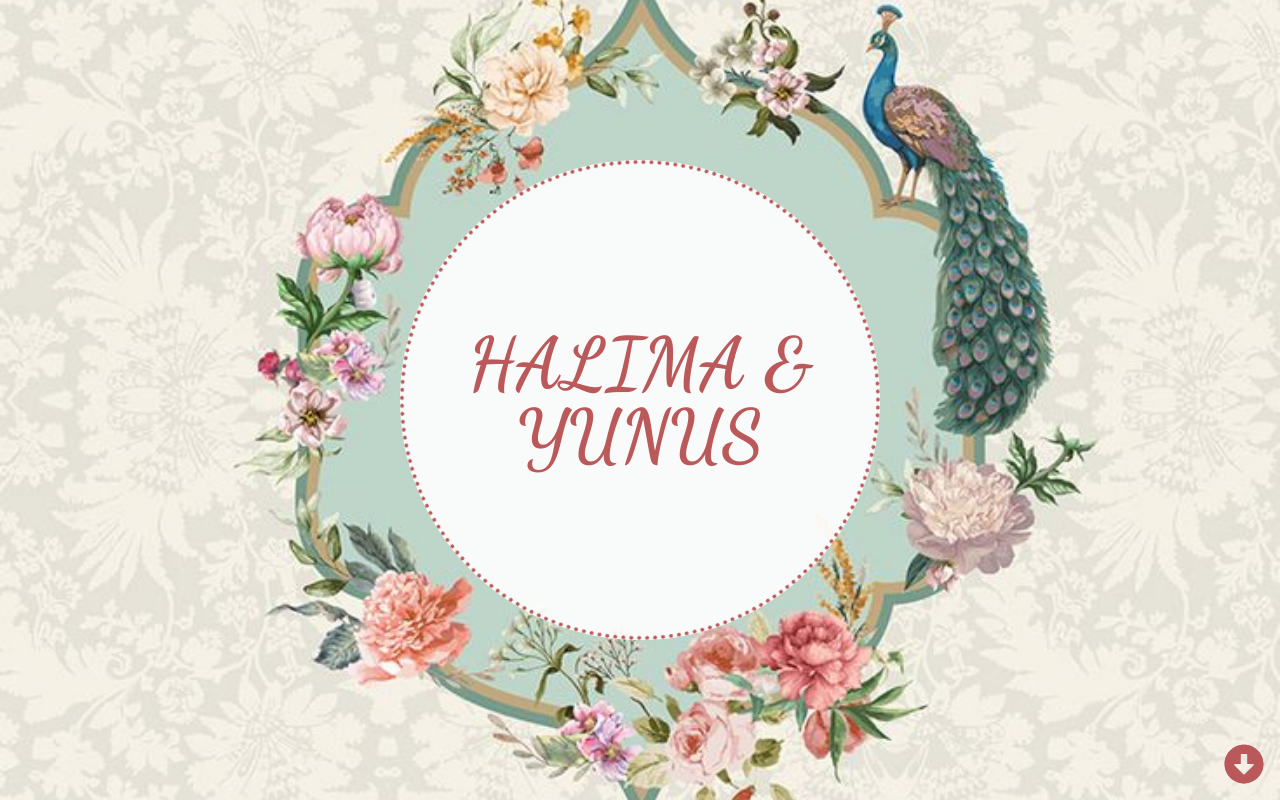
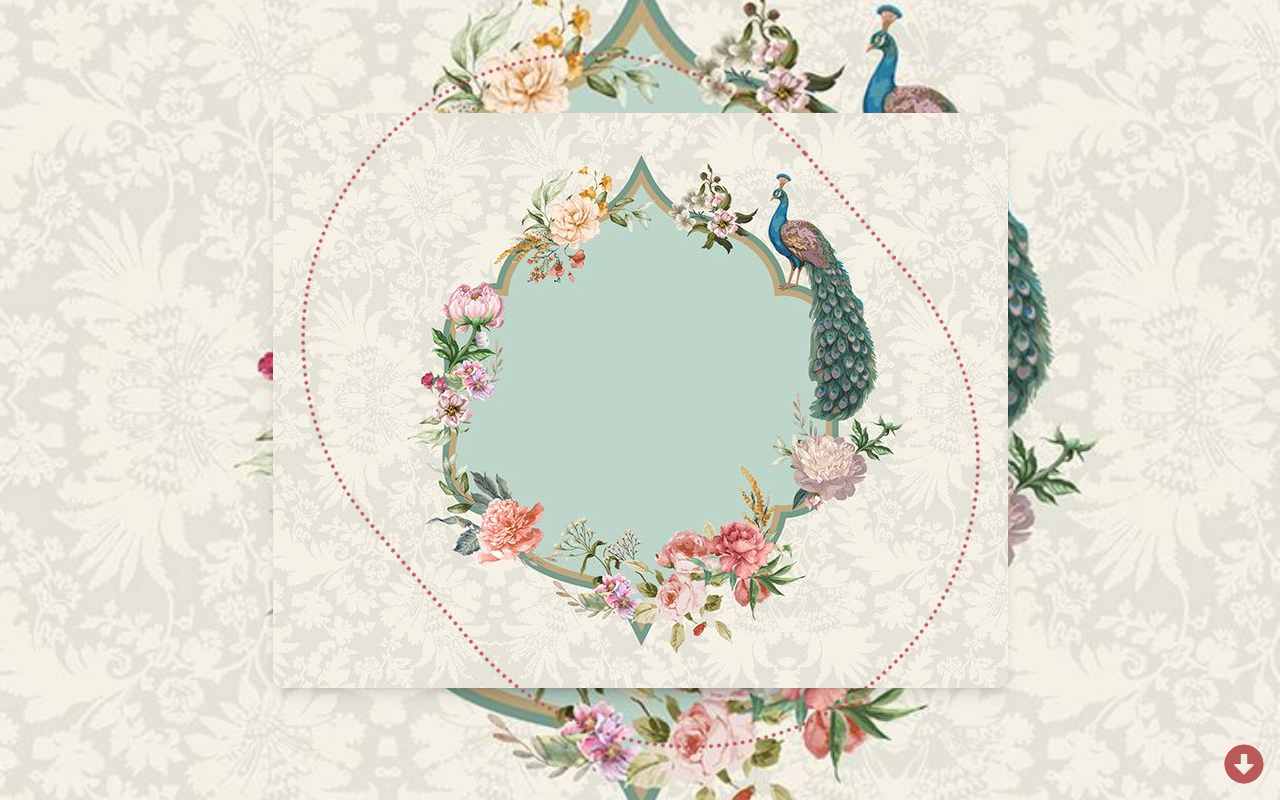
Before and after one commit to SehrishTanveer2002/wedding_Invitation, a React (Create React App) app in the folder wedding-invite/: page / in a window 1280 px wide. Built offline with nearby package versions, Linux system fonts and the light colour scheme.

Commit message:
updating file

```diff
--- a/wedding-invite/src/components/WeddingInvitation.jsx.jsx
+++ b/wedding-invite/src/components/WeddingInvitation.jsx.jsx
@@ -71,17 +71,13 @@ END:VCALENDAR`;
   >
     <div
       className="relative flex items-center justify-center bg-white/90 rounded-full
-                 w-64 h-64 sm:w-72 sm:h-72 lg:w-96 lg:h-96 xl:w-[30rem] xl:h-[30rem]"
+                 w-64 h-64 sm:w-72 sm:h-72 lg:w-auto lg:h-auto shadow-lg lg:shadow-xl"
     >
-      <h1
-        className="text-[#bb595a] text-4xl sm:text-5xl lg:text-6xl xl:text-7xl font-bold
-                   text-center leading-normal"
-        style={{
-          fontFamily: "'Dancing Script', cursive",
-        }}
-      >
-        HALIMA & YUNUS
-      </h1>
+      <img
+        src={nextBackgroundImage}
+        alt="Centered Image"
+        className="max-w-full max-h-full object-contain rounded-lg lg:rounded-xl shadow-lg"
+      />
       <motion.div
         className="absolute inset-0 border-4 border-dotted rounded-full border-[#bb595a]"
         animate={{ rotate: 360 }}
@@ -90,6 +86,7 @@ END:VCALENDAR`;
     </div>
   </motion.div>
 )}
+
 
 
 {step === 1 && (
```
